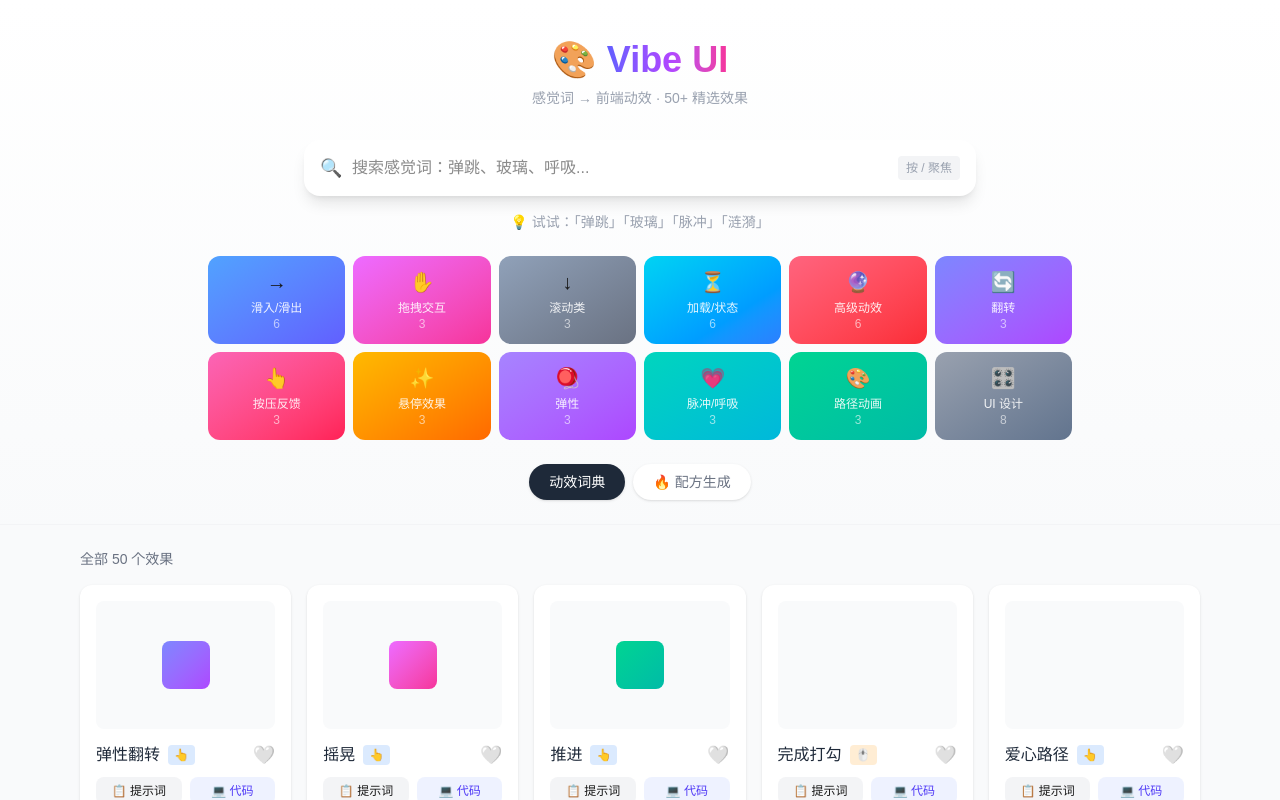
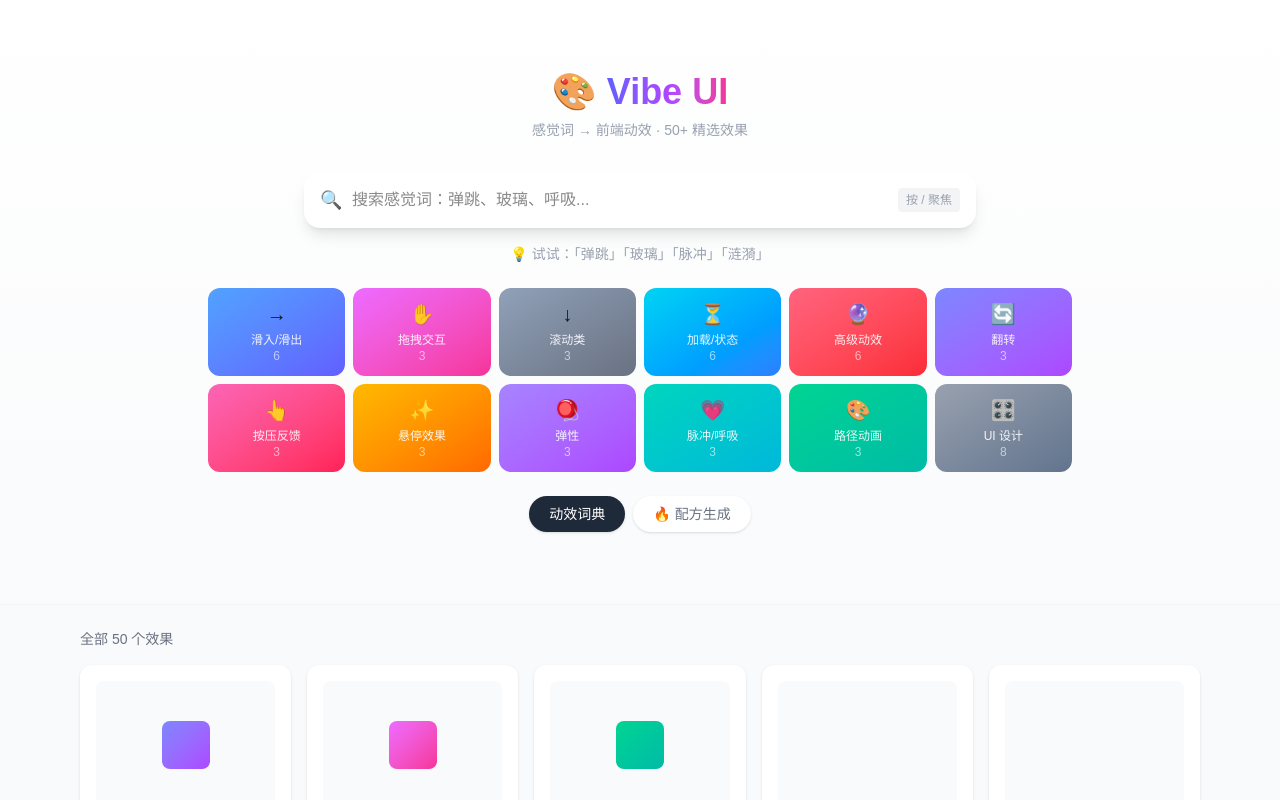
Before and after one commit to zyzyzzyyy/vibe-ui-dictionary, a Next.js app: page / in a window 1280 px wide. Shown: the top 800 px of the page. Built offline with nearby package versions, Linux system fonts and the light colour scheme.

Commit message:
fix: hero compact layout - pt-8 pb-12, no justify-center gap

```diff
--- a/app/page.tsx
+++ b/app/page.tsx
@@ -31,7 +31,7 @@ function HeroFallback() {
   effects.forEach(e => { categoryCount[e.category] = (categoryCount[e.category] || 0) + 1; });
 
   return (
-    <div className="bg-gradient-to-b from-white to-gray-50 border-b border-gray-100 min-h-[60vh] flex flex-col justify-center">
+    <div className="bg-gradient-to-b from-white to-gray-50 border-b border-gray-100 pt-8 pb-12">
       <div className="max-w-4xl mx-auto px-4 pt-10 pb-6 w-full">
         <div className="text-center mb-8">
           <h1 className="text-4xl font-bold text-gray-800 mb-2">
@@ -180,8 +180,8 @@ function ClientPage() {
   if (activeTab === 'effects') {
     return (
       <main className="min-h-screen bg-gray-50">
-        {/* HERO */}
-        <div className="bg-gradient-to-b from-white to-gray-50 border-b border-gray-100 min-h-[60vh] flex flex-col justify-center">
+        {/* HERO - compact, content at top, blank at bottom */}
+        <div className="bg-gradient-to-b from-white to-gray-50 border-b border-gray-100 pt-8 pb-12">
           <div className="max-w-4xl mx-auto px-4 pt-10 pb-6 w-full">
             <div className="text-center mb-8">
               <h1 className="text-4xl font-bold text-gray-800 mb-2">
```
